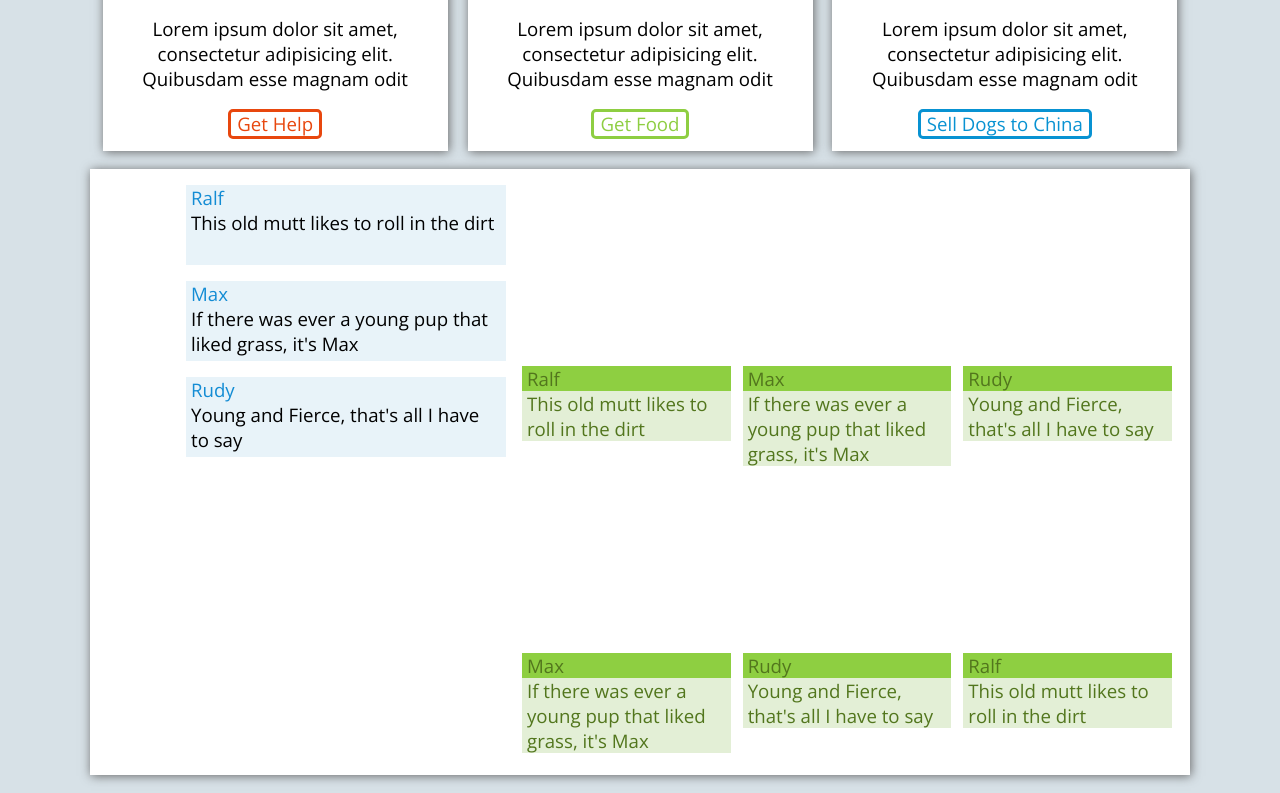
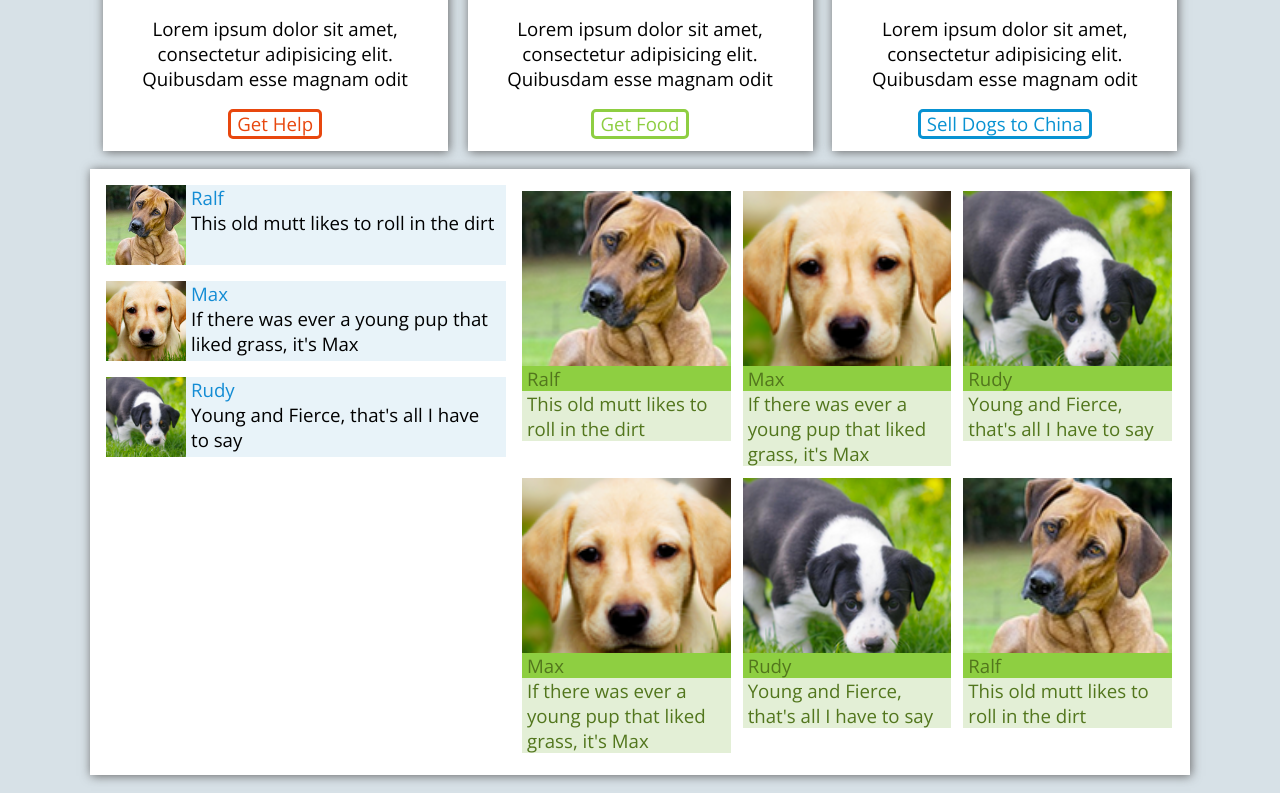
Before and after one commit to bettyheim/puppylove, a plain HTML site: page index.html in a window 1280 px wide. Shown: the part 540-1333 px from the top of the page. Drawn offline with nearby package versions, Linux system fonts and the light colour scheme; the site is published under a folder, as on GitHub Pages, so addresses that start at the root find nothing.

Commit message:
fixed broken image links

```diff
--- a/css/styles.css
+++ b/css/styles.css
@@ -86,7 +86,7 @@ a {
     rgba(4, 143, 168, .5),
     rgba(4, 143, 168, 1)
   ),
-  url('/images/bg.jpg');
+  url('../images/bg.jpg');
   background-size: cover;
 }
 
--- a/index.html
+++ b/index.html
@@ -4,7 +4,8 @@
 	<meta charset="UTF-8">
 	<title>Document</title>
 	<link rel="stylesheet" href="https://cdnjs.cloudflare.com/ajax/libs/normalize/3.0.3/normalize.css">
-<link href='https://fonts.googleapis.com/css?family=Open+Sans:400,800,700,300|Lobster' rel='stylesheet' type='text/css'>	<link rel="stylesheet" href="css/styles.css">
+<link href='https://fonts.googleapis.com/css?family=Open+Sans:400,800,700,300|Lobster' rel='stylesheet' type='text/css'>
+	<link rel="stylesheet" href="css/styles.css">
 </head>
 <body>
 	<div class="hero">
@@ -56,21 +57,21 @@
 			<div class="showcase-content shadow-box">
 				<aside>
 					<div class="media-object">
-						<div class="image-area" style="background-image: url('/images/dog1.png');"></div>
+						<div class="image-area" style="background-image: url('images/dog1.png');"></div>
 						<div class="description-area">
 							<span class="name">Ralf</span>
 							This old mutt likes to roll in the dirt
 						</div>
 					</div>
 					<div class="media-object">
-						<div class="image-area" style="background-image: url('/images/dog2.png');"></div>
+						<div class="image-area" style="background-image: url('images/dog2.png');"></div>
 						<div class="description-area">
 							<span class="name">Max</span>
 							If there was ever a young pup that liked grass, it's Max
 						</div>
 					</div>
 					<div class="media-object">
-						<div class="image-area" style="background-image: url('/images/dog3.png');"></div>
+						<div class="image-area" style="background-image: url('images/dog3.png');"></div>
 						<div class="description-area">
 							<span class="name">Rudy</span>
 							Young and Fierce, that's all I have to say
@@ -79,41 +80,41 @@
 				</aside>
 				<main>
 					<div class="tile">
-						<div class="image-area" style="background-image: url('/images/dog1.png');"></div>
+						<div class="image-area" style="background-image: url('images/dog1.png');"></div>
 						<div class="description-area">
 							<span class="name">Ralf</span>
 							<span>This old mutt likes to roll in the dirt</span>
 						</div>
 					</div>
 					<div class="tile">
-						<div class="image-area" style="background-image: url('/images/dog2.png');"></div>
+						<div class="image-area" style="background-image: url('images/dog2.png');"></div>
 						<div class="description-area">									<span class="name">Max</span>
 							<span>If there was ever a young pup that liked grass, it's Max</span>
 						</div>
 					</div>
 					<div class="tile">
-						<div class="image-area" style="background-image: url('/images/dog3.png');"></div>
+						<div class="image-area" style="background-image: url('images/dog3.png');"></div>
 						<div class="description-area">
 							<span class="name">Rudy</span>
 							<span>Young and Fierce, that's all I have to say</span>
 						</div>
 					</div>
 					<div class="tile">
-						<div class="image-area" style="background-image: url('/images/dog2.png');"></div>
+						<div class="image-area" style="background-image: url('images/dog2.png');"></div>
 							<div class="description-area">
 							<span class="name">Max</span>
 							<span>If there was ever a young pup that liked grass, it's Max</span>
 						</div>
 					</div>
 					<div class="tile">
-						<div class="image-area" style="background-image: url('/images/dog3.png');"></div>
+						<div class="image-area" style="background-image: url('images/dog3.png');"></div>
 						<div class="description-area">
 							<span class="name">Rudy</span>
 							<span>Young and Fierce, that's all I have to say</span>
 						</div>
 					</div>
 					<div class="tile">
-						<div class="image-area" style="background-image: url('/images/dog1.png');"></div>
+						<div class="image-area" style="background-image: url('images/dog1.png');"></div>
 						<div class="description-area">
 							<span class="name">Ralf</span>
 							<span>This old mutt likes to roll in the dirt</span>
```
